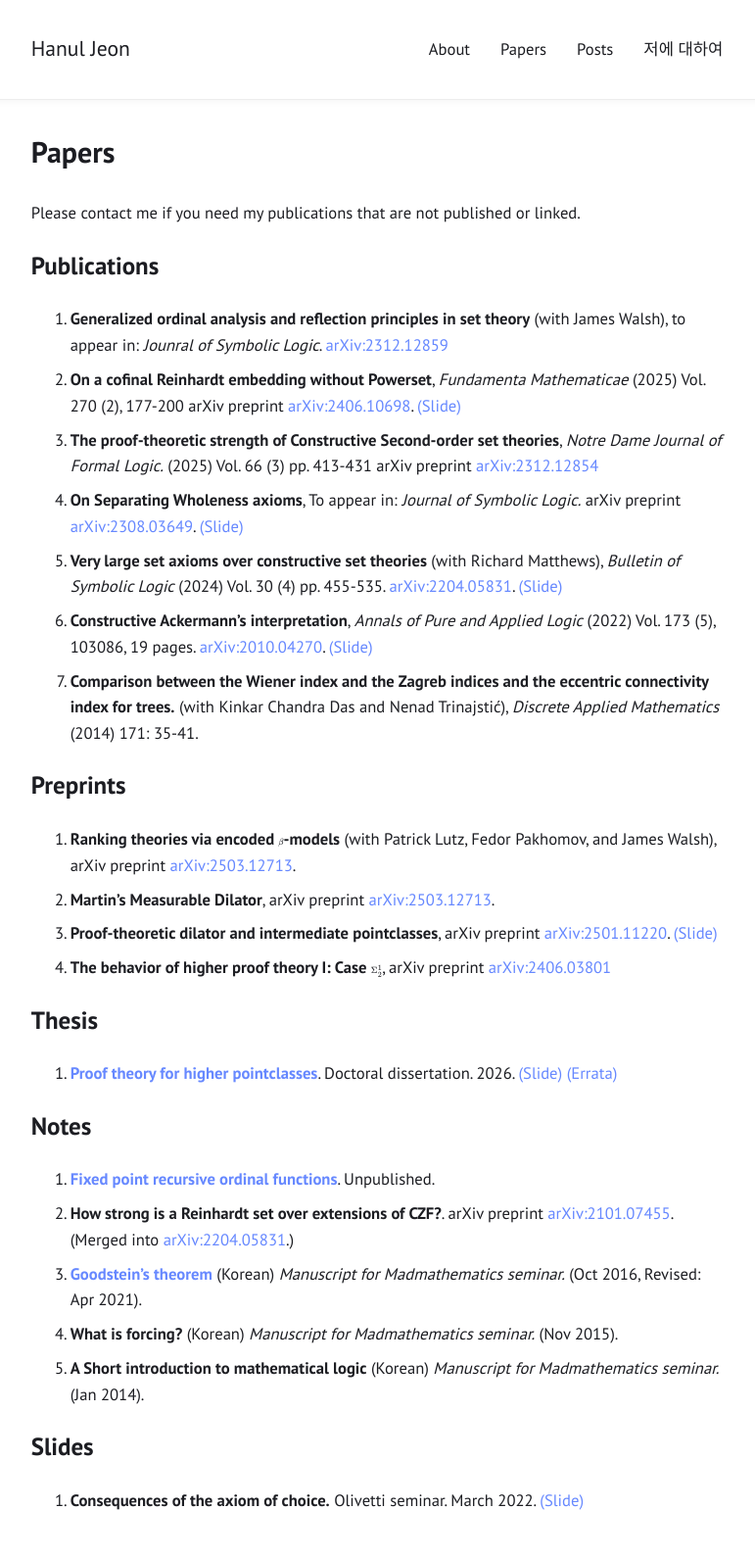
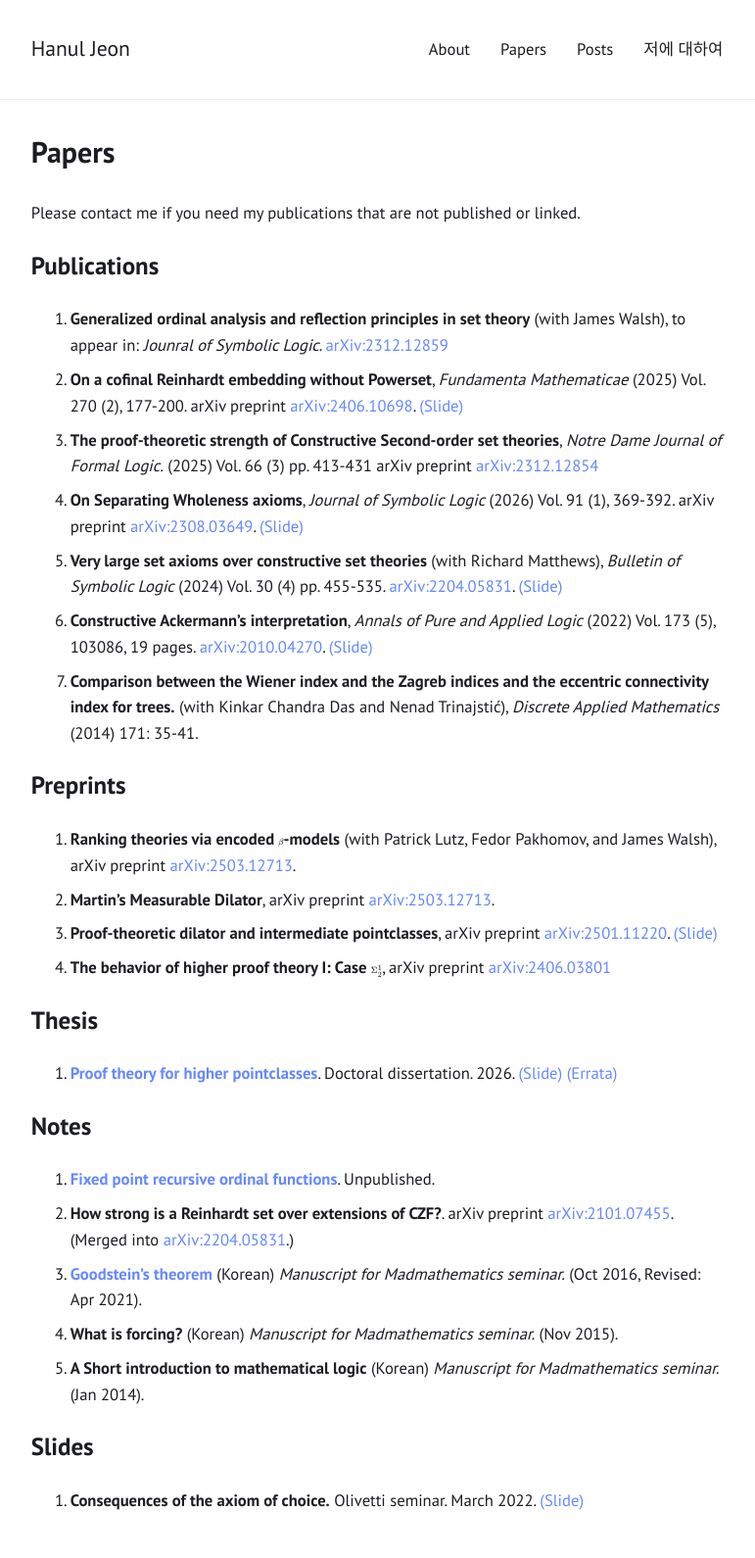
Before and after one commit to hanuljeon95/hanuljeon95.github.io, a Jekyll site: the page built from papers.md, in a window 1280 px wide. Shown: the whole page at 98% size, without its empty margins (255-1026 px from the left). Built offline with Jekyll 4.4.1, drawn with Linux system fonts in a browser that asks for light colours.

Commit message:
Updating publication information

```diff
--- a/papers.md
+++ b/papers.md
@@ -10,9 +10,9 @@ Publications
 ------------
 
 1. **Generalized ordinal analysis and reflection principles in set theory** (with James Walsh), to appear in: *Jounral of Symbolic Logic*. [arXiv:2312.12859](https://arxiv.org/abs/2312.12859)
-1. **On a cofinal Reinhardt embedding without Powerset**, *Fundamenta Mathematicae* (2025) Vol. 270 (2), 177-200 arXiv preprint [arXiv:2406.10698](https://arxiv.org/abs/2406.10698). [(Slide)](../files/Presentation_Cofinal_Reinhardt_Embedding.pdf)
+1. **On a cofinal Reinhardt embedding without Powerset**, *Fundamenta Mathematicae* (2025) Vol. 270 (2), 177-200. arXiv preprint [arXiv:2406.10698](https://arxiv.org/abs/2406.10698). [(Slide)](../files/Presentation_Cofinal_Reinhardt_Embedding.pdf)
 1. **The proof-theoretic strength of Constructive Second-order set theories**, *Notre Dame Journal of Formal Logic.* (2025) Vol. 66 (3) pp. 413-431 arXiv preprint [arXiv:2312.12854](https://arxiv.org/abs/2312.12854)
-1. **On Separating Wholeness axioms**, To appear in: *Journal of Symbolic Logic.* arXiv preprint [arXiv:2308.03649](https://arxiv.org/abs/2308.03649). [(Slide)](../files/Wholeness_2024KoreaLogicDay.pdf)
+1. **On Separating Wholeness axioms**, *Journal of Symbolic Logic* (2026) Vol. 91 (1), 369-392. arXiv preprint [arXiv:2308.03649](https://arxiv.org/abs/2308.03649). [(Slide)](../files/Wholeness_2024KoreaLogicDay.pdf)
 1. **Very large set axioms over constructive set theories** (with Richard Matthews), *Bulletin of Symbolic Logic* (2024) Vol. 30 (4) pp. 455-535. [arXiv:2204.05831](https://arxiv.org/abs/2204.05831). [(Slide)](../files/Presentation_LargeSetsOverConstructiveSetTheories.pdf)
 1. **Constructive Ackermann's interpretation**, *Annals of Pure and Applied Logic* (2022) Vol. 173 (5), 103086, 19 pages. [arXiv:2010.04270](http://arxiv.org/abs/2010.04270). [(Slide)](../files/Jeon_20210214_slide.pdf)
 1. **Comparison between the Wiener index and the Zagreb indices and the eccentric connectivity index for trees.** (with Kinkar Chandra Das and Nenad Trinajstić), *Discrete Applied Mathematics* (2014) 171: 35-41.
```
Also changed, not shown: 1 other file.
